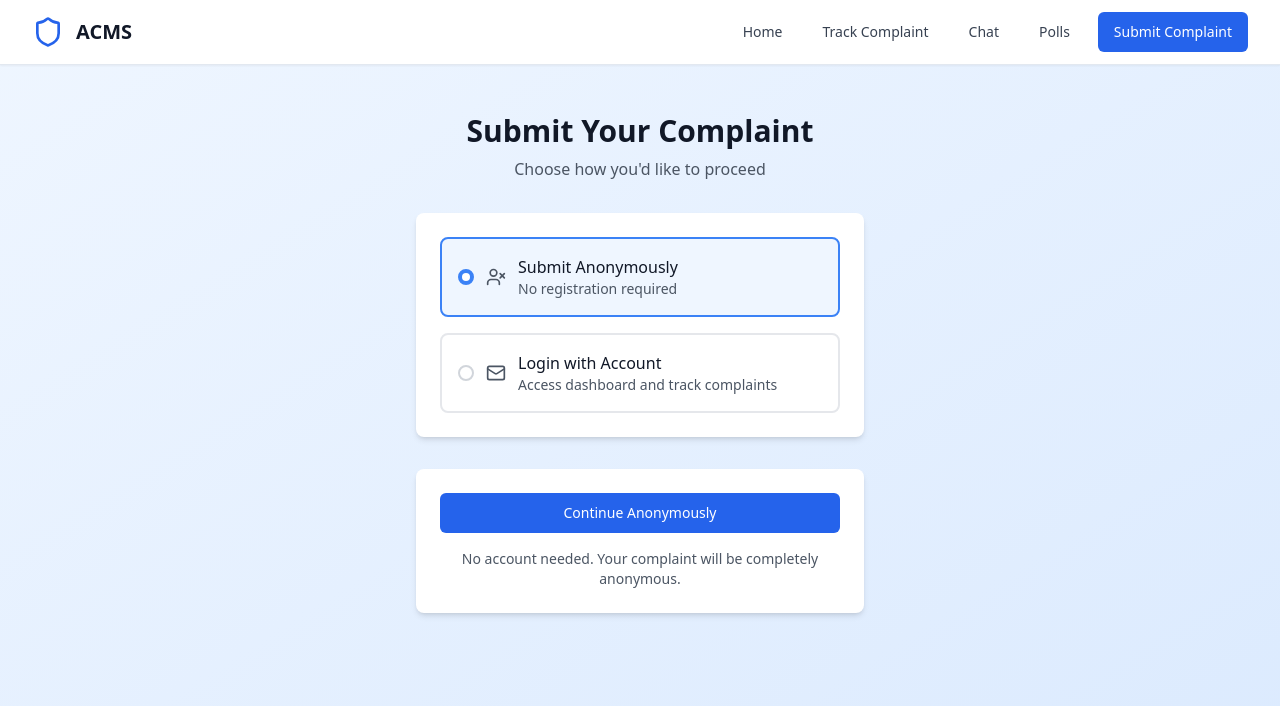
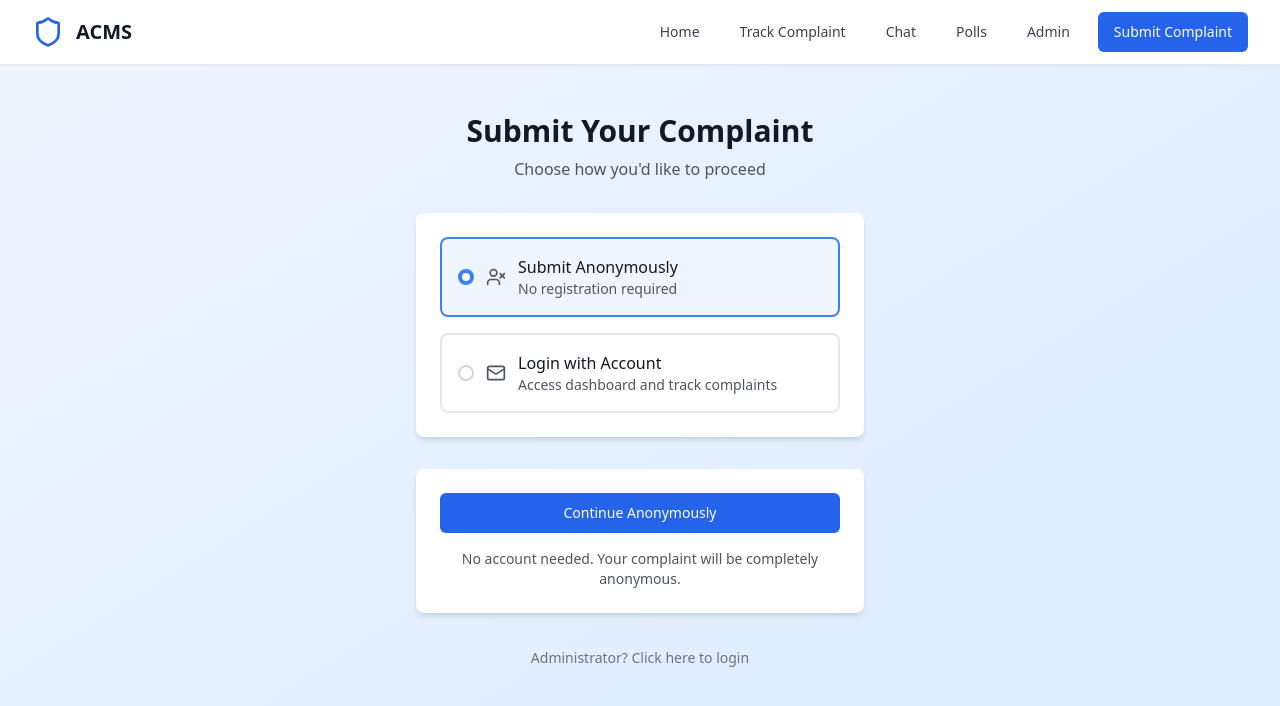
Before and after one commit to BELLO-FAWAZ/acms-web, a React (Vite) app: page /login in a window 1280 px wide. Shown: the top 706 px of the page. Built offline with nearby package versions, Linux system fonts and the light colour scheme.

Commit message:
Fix Admin Login on Dashboard

```diff
--- a/src/components/Navbar.tsx
+++ b/src/components/Navbar.tsx
@@ -119,6 +119,14 @@ const Navbar = ({ showAuthenticatedNav = false }: NavbarProps) => {
                 >
                   Polls
                 </Link>
+                <Link
+                  to="/admin"
+                  className={`px-3 py-2 text-sm font-medium transition-colors ${
+                    isActive('/admin') ? 'text-blue-600' : 'text-gray-700 hover:text-blue-600'
+                  }`}
+                >
+                  Admin
+                </Link>
                 <Link to="/login">
                   <Button className="bg-blue-600 hover:bg-blue-700 text-white">
                     Submit Complaint
--- a/src/pages/Login.tsx
+++ b/src/pages/Login.tsx
@@ -273,6 +273,16 @@ const Login = () => {
               </p>
             </div>
           )}
+
+          {/* Admin Login Link */}
+          <div className="text-center">
+            <Link
+              to="/admin"
+              className="text-sm text-gray-500 hover:text-blue-600 transition-colors"
+            >
+              Administrator? Click here to login
+            </Link>
+          </div>
         </div>
       </div>
     </div>
```
